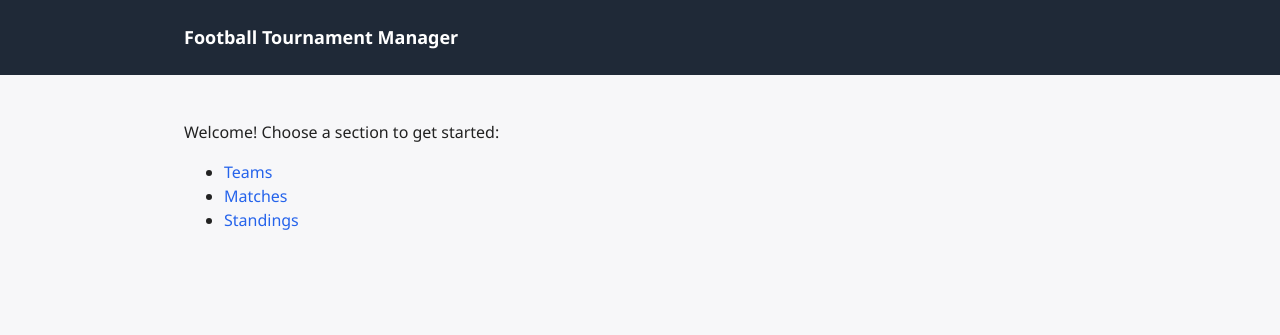
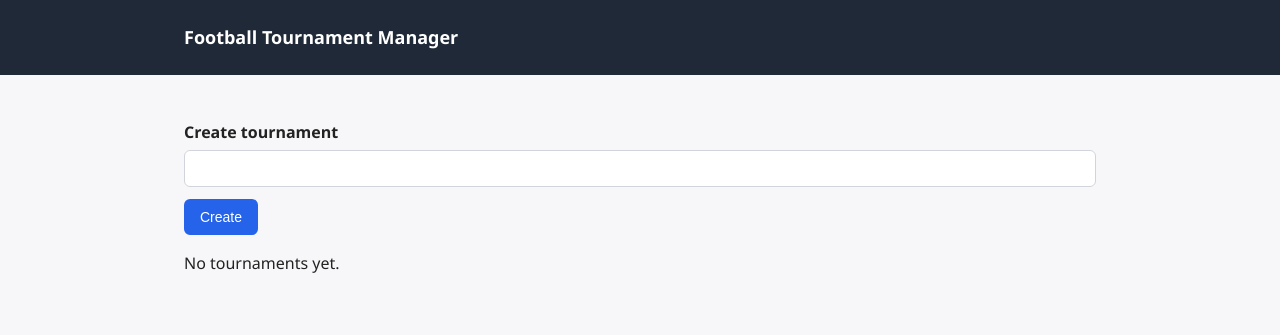
Before and after one commit to samantayebi/football-tournament-manager, a FastAPI app: template src/api/templates/index.html in a window 1280 px wide. Shown: the top 335 px of the page. Run offline with FastAPI, Linux system fonts and the light colour scheme; the template is opened without the code that fills it, so the values that code supplies are empty; some libraries are stand-ins or nearby versions.

Commit message:
ui: list tournaments and create via HTMX

```diff
--- a/src/api/main.py
+++ b/src/api/main.py
@@ -63,9 +63,33 @@ def health_check():
 
 @app.get("/", response_class=HTMLResponse)
 def home(request: Request):
+    tournaments = list_tournaments_use_case.execute()
     return templates.TemplateResponse(
         "index.html",
-        {"request": request, "title": "Football Tournament Manager"},
+        {
+            "request": request,
+            "title": "Football Tournament Manager",
+            "tournaments": tournaments,
+        },
+    )
+
+
+@app.post("/ui/tournaments", response_class=HTMLResponse)
+async def create_tournament_ui(request: Request):
+    form = await request.form()
+    name = form.get("name")
+    if not name:
+        tournaments = list_tournaments_use_case.execute()
+        return templates.TemplateResponse(
+            "partials/_tournament_list.html",
+            {"request": request, "tournaments": tournaments},
+        )
+
+    create_tournament_use_case.execute(str(name))
+    tournaments = list_tournaments_use_case.execute()
+    return templates.TemplateResponse(
+        "partials/_tournament_list.html",
+        {"request": request, "tournaments": tournaments},
     )
 
 
--- a/src/api/templates/base.html
+++ b/src/api/templates/base.html
@@ -5,6 +5,7 @@
     <meta name="viewport" content="width=device-width, initial-scale=1.0" />
     <title>{% block title %}Football Tournament Manager{% endblock %}</title>
     <link rel="stylesheet" href="/static/styles.css" />
+    <script src="https://unpkg.com/htmx.org@1.9.12"></script>
   </head>
   <body>
     <nav class="navbar">
--- a/src/api/templates/index.html
+++ b/src/api/templates/index.html
@@ -2,10 +2,17 @@
 
 {% block content %}
   <h1>{{ title }}</h1>
-  <p>Welcome! Choose a section to get started:</p>
-  <ul>
-    <li><a href="#">Teams</a></li>
-    <li><a href="#">Matches</a></li>
-    <li><a href="#">Standings</a></li>
-  </ul>
+  <form
+    hx-post="/ui/tournaments"
+    hx-target="#tournament-list"
+    hx-swap="innerHTML"
+  >
+    <label for="tournament-name">Create tournament</label>
+    <input id="tournament-name" name="name" type="text" required />
+    <button type="submit">Create</button>
+  </form>
+
+  <div id="tournament-list">
+    {% include "partials/_tournament_list.html" %}
+  </div>
 {% endblock %}
--- /dev/null
+++ b/src/api/templates/partials/_tournament_list.html
@@ -0,0 +1,22 @@
+{% if tournaments %}
+  <table>
+    <thead>
+      <tr>
+        <th>Name</th>
+        <th>Link</th>
+      </tr>
+    </thead>
+    <tbody>
+      {% for tournament in tournaments %}
+        <tr>
+          <td>{{ tournament.name }}</td>
+          <td>
+            <a href="/tournaments/{{ tournament.id }}">View</a>
+          </td>
+        </tr>
+      {% endfor %}
+    </tbody>
+  </table>
+{% else %}
+  <p>No tournaments yet.</p>
+{% endif %}
```
